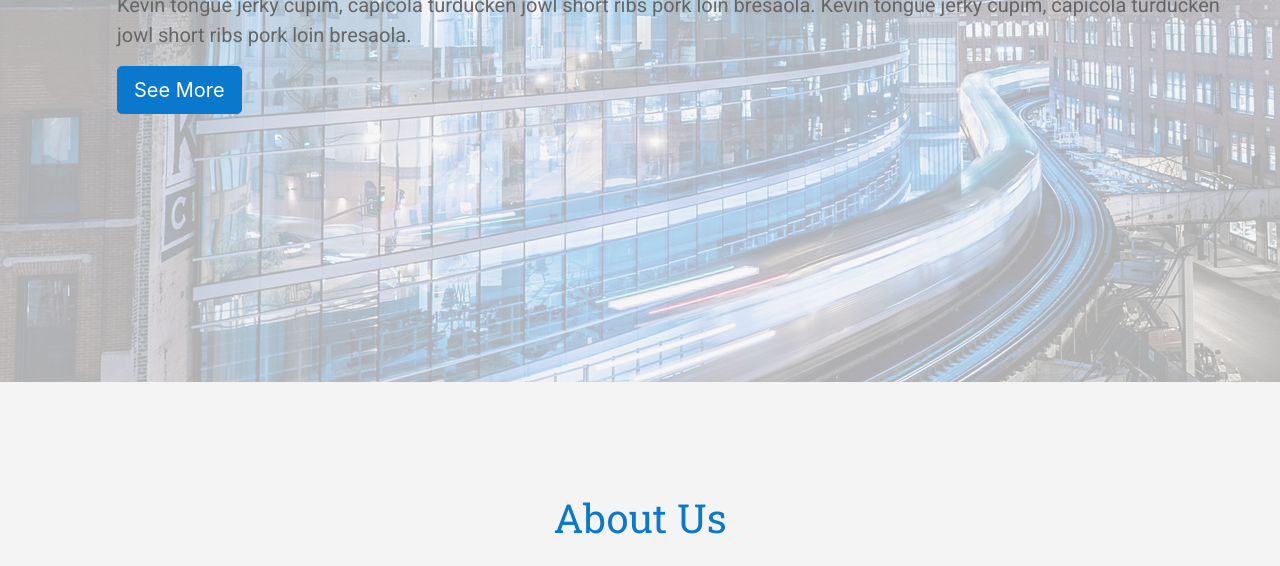
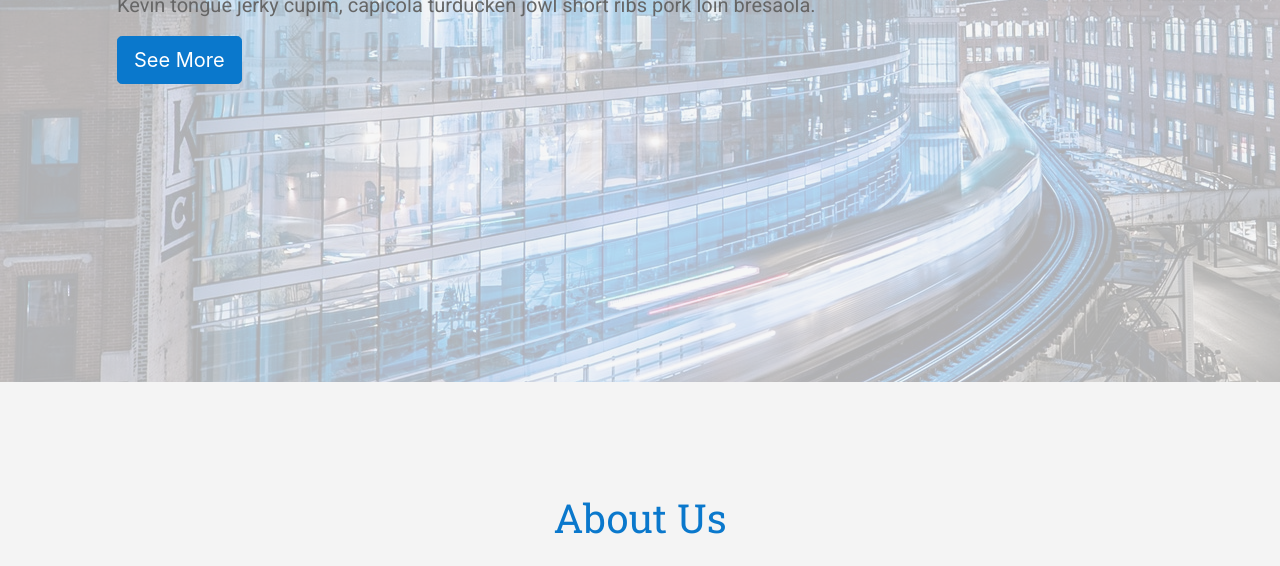
Before and after one commit to Benappiahpoku/benappiahpoku.github.io, a plain HTML site: page index.html in a window 1280 px wide. Shown: the part 418-984 px from the top of the page. Drawn offline with Linux system fonts and the light colour scheme.

Commit message:
update index again

```diff
--- a/index.html
+++ b/index.html
@@ -77,9 +77,7 @@
                         </h1>
                         <p>
                             Kevin tongue jerky cupim, capicola turducken jowl
-                            short ribs pork loin bresaola. Kevin tongue jerky
-                            cupim, capicola turducken jowl short ribs pork loin
-                            bresaola.
+                            short ribs pork loin bresaola.
                         </p>
                         <button
                             type="button"
```
